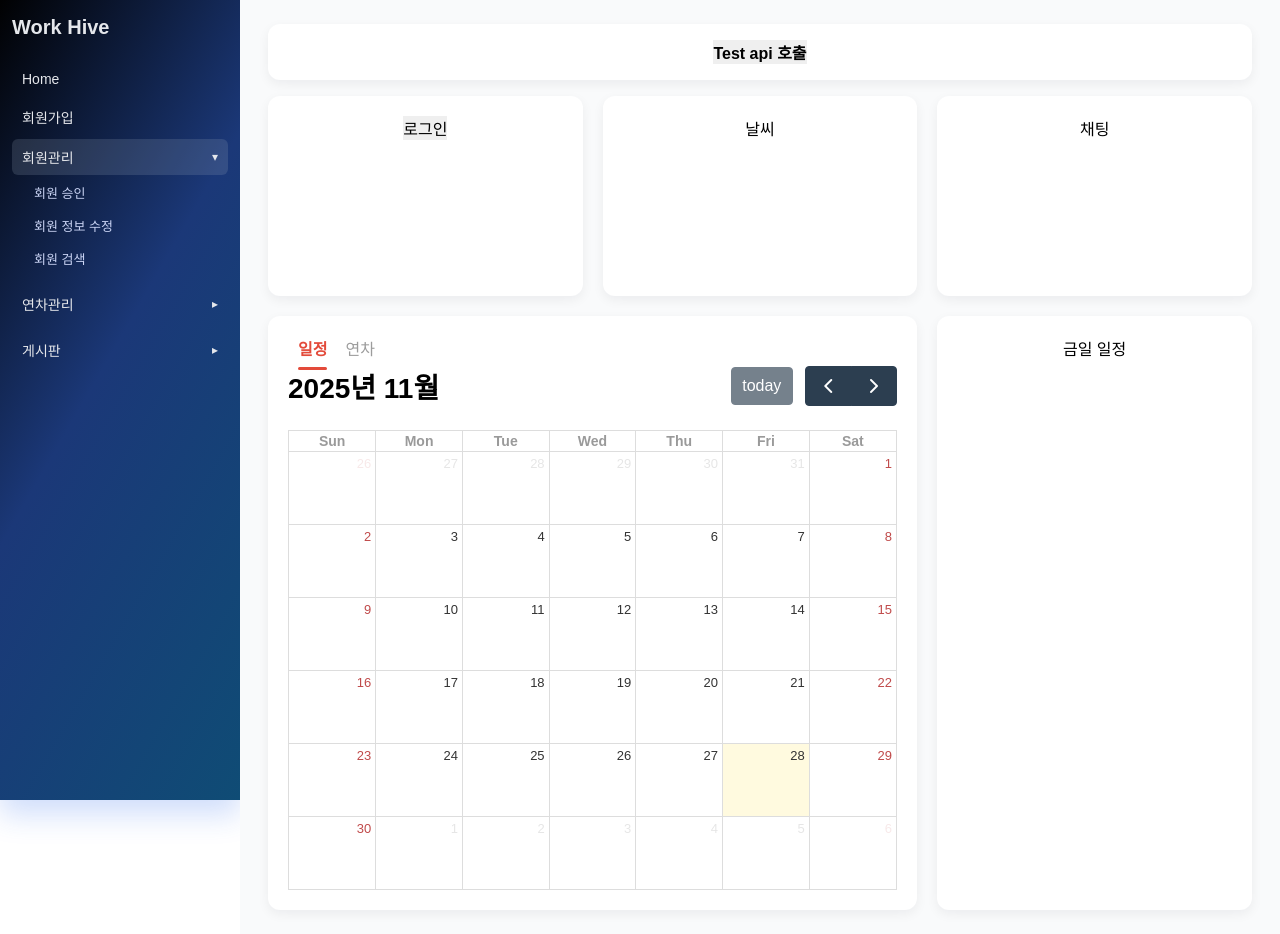
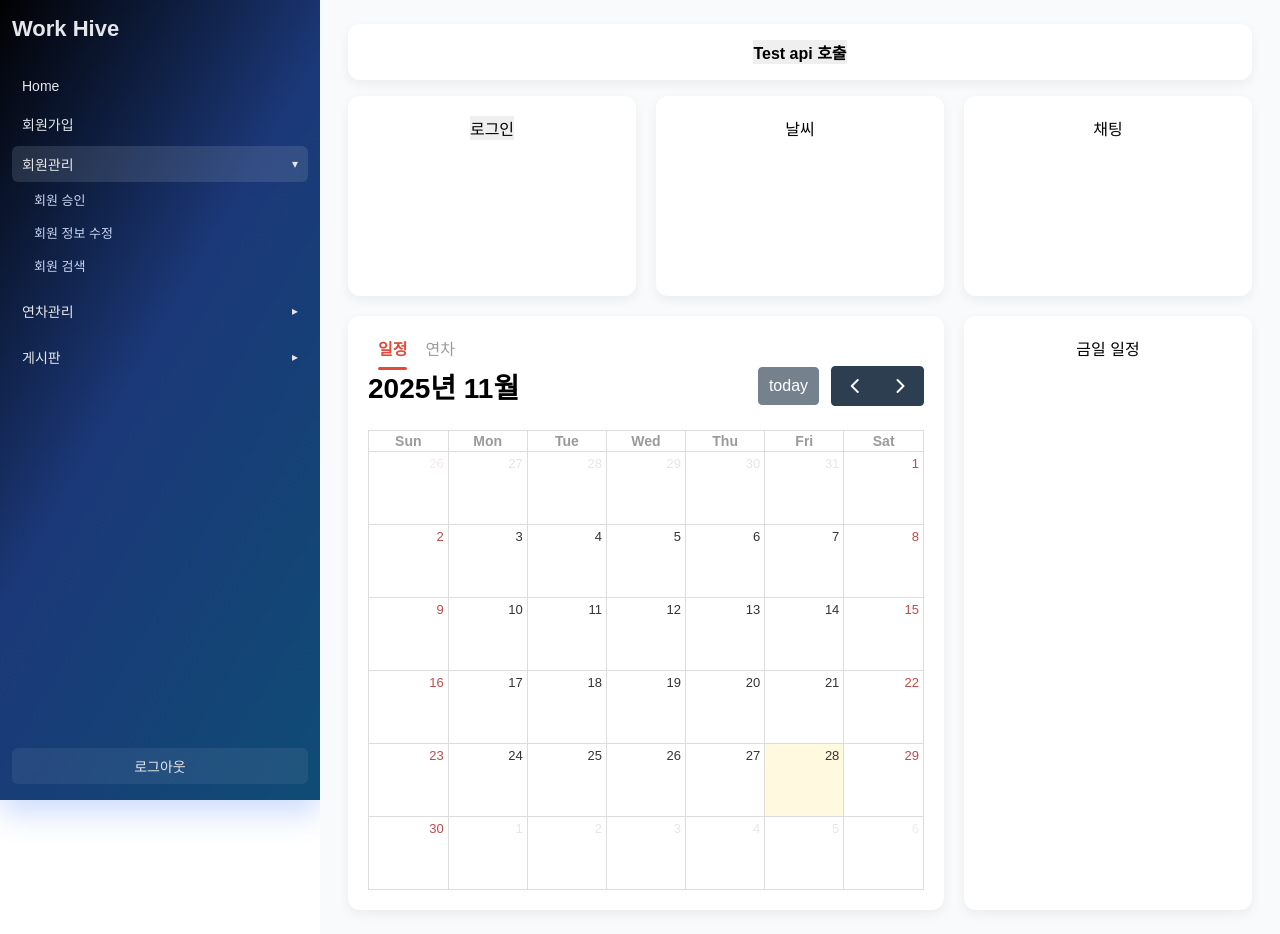
Before and after one commit to prjsghq7/work-hive-front, a React (Vite) app: page / in a window 1280 px wide. Built offline with nearby package versions, Linux system fonts and the light colour scheme; a web font is replaced by a local one.

Commit message:
[FR, 김건호, 사이드 바 width 수정 + 로그아웃 추가] 사이드바 넓이 수정 로그아웃 버튼 추가 및 로그인 상태 별 화면 천이

```diff
--- a/src/components/sidebar/Sidebar.css
+++ b/src/components/sidebar/Sidebar.css
@@ -1,24 +1,28 @@
 @charset "UTF-8";
 .sidebar {
-  width: 240px;
+  width: 20rem;
   height: 100vh;
   background: linear-gradient(300deg, #0f4c75 0, #1b3878 55%, #010102 100%);
   box-shadow: 0 0.875rem 1.75rem rgba(37, 99, 235, 0.22);
   color: #e5e7eb;
   padding: 16px 12px;
   box-sizing: border-box;
+  align-items: stretch;
+  display: flex;
+  flex-direction: column;
+  justify-content: flex-start;
 }
-
-.sidebar-logo {
-  font-size: 20px;
+.sidebar .sidebar-logo {
+  font-size: 1.375rem;
   font-weight: 700;
-  margin-bottom: 24px;
+  margin-bottom: 1.75rem;
 }
 
 .sidebar-nav {
   display: flex;
   flex-direction: column;
   gap: 4px;
+  flex-grow: 1;
 }
 
 .sidebar-group {
@@ -80,4 +84,22 @@
   color: #f9fafb;
 }
 
+.sidebar-footer {
+  margin-top: 1rem;
+}
+.sidebar-footer .sidebar-logout {
+  width: 100%;
+  padding: 0.5rem 0.75rem;
+  border: none;
+  outline: none;
+  background: rgba(148, 163, 184, 0.12);
+  color: inherit;
+  cursor: pointer;
+  font-size: 14px;
+  border-radius: 6px;
+}
+.sidebar-footer .sidebar-logout:hover {
+  background: rgba(148, 163, 184, 0.18);
+}
+
 /*# sourceMappingURL=Sidebar.css.map */
--- a/src/components/sidebar/Sidebar.jsx
+++ b/src/components/sidebar/Sidebar.jsx
@@ -1,6 +1,7 @@
 import { useState } from "react";
-import { Link, useLocation } from "react-router-dom";
+import {Link, useLocation, useNavigate} from "react-router-dom";
 import "./Sidebar.min.css";
+import {useAuth} from "./../../pages/user/AuthContext.jsx";
 
 export default function Sidebar() {
     const location = useLocation();
@@ -48,12 +49,24 @@ export default function Sidebar() {
         }
     ];
 
+    const navigate = useNavigate();
     const [openMenu, setOpenMenu] = useState("user");
     // const [openMenu, setOpenMenu] = useState(null);
 
     const handleToggle = (id) => {
         setOpenMenu((prev) => (prev === id ? null : id));
     };
+
+    const {logout, isLoggedIn} = useAuth();
+    const handleLogout = () => {
+        if (!isLoggedIn) {
+            alert("로그인 부터 해주세요.");
+            navigate("/user/login");
+            return;
+        } else {
+            logout();
+        }
+    }
 
     return (
         <aside className="sidebar">
@@ -117,6 +130,10 @@ export default function Sidebar() {
                     return null;
                 })}
             </nav>
+
+            <div className="sidebar-footer">
+                <button type="button" className="sidebar-logout" onClick={handleLogout}>로그아웃</button>
+            </div>
         </aside>
     );
 }
--- a/src/components/sidebar/Sidebar.min.css
+++ b/src/components/sidebar/Sidebar.min.css
@@ -1 +1 @@
-@charset "UTF-8";.sidebar{width:240px;height:100vh;background:linear-gradient(300deg,#0f4c75 0,#1b3878 55%,#010102 100%);box-shadow:0 .875rem 1.75rem rgba(37,99,235,.22);color:#e5e7eb;padding:16px 12px;box-sizing:border-box}.sidebar-logo{font-size:20px;font-weight:700;margin-bottom:24px}.sidebar-nav{display:flex;flex-direction:column;gap:4px}.sidebar-group{margin-bottom:6px}.sidebar-main-item{width:100%;padding:8px 10px;border:0;outline:0;background:0 0;color:inherit;display:flex;align-items:center;justify-content:space-between;cursor:pointer;font-size:14px;border-radius:6px}.sidebar-main-item:hover{background:rgba(148,163,184,.15)}.sidebar-main-item.open{background:rgba(148,163,184,.2)}.sidebar-arrow{font-size:12px}.sidebar-submenu{margin-top:2px;padding-left:12px;display:flex;flex-direction:column}.sidebar-sub-item{font-size:13px;padding:6px 10px;border-radius:6px;text-decoration:none;color:#cbd5f5;margin-bottom:2px}.sidebar-sub-item:hover{background:rgba(148,163,184,.18)}.sidebar-sub-item.active{background:#2563eb;color:#f9fafb}
+@charset "UTF-8";.sidebar,.sidebar-nav{display:flex;flex-direction:column}.sidebar{width:20rem;height:100vh;background:linear-gradient(300deg,#0f4c75 0,#1b3878 55%,#010102 100%);box-shadow:0 .875rem 1.75rem rgba(37,99,235,.22);color:#e5e7eb;padding:16px 12px;box-sizing:border-box;align-items:stretch;justify-content:flex-start}.sidebar .sidebar-logo{font-size:1.375rem;font-weight:700;margin-bottom:1.75rem}.sidebar-nav{gap:4px;flex-grow:1}.sidebar-group{margin-bottom:6px}.sidebar-main-item{width:100%;padding:8px 10px;border:0;outline:0;background:0 0;color:inherit;display:flex;align-items:center;justify-content:space-between;cursor:pointer;font-size:14px;border-radius:6px}.sidebar-main-item:hover{background:rgba(148,163,184,.15)}.sidebar-main-item.open{background:rgba(148,163,184,.2)}.sidebar-arrow{font-size:12px}.sidebar-submenu{margin-top:2px;padding-left:12px;display:flex;flex-direction:column}.sidebar-sub-item{font-size:13px;padding:6px 10px;border-radius:6px;text-decoration:none;color:#cbd5f5;margin-bottom:2px}.sidebar-footer .sidebar-logout:hover,.sidebar-sub-item:hover{background:rgba(148,163,184,.18)}.sidebar-sub-item.active{background:#2563eb;color:#f9fafb}.sidebar-footer{margin-top:1rem}.sidebar-footer .sidebar-logout{width:100%;padding:.5rem .75rem;border:0;outline:0;background:rgba(148,163,184,.12);color:inherit;cursor:pointer;font-size:14px;border-radius:6px}
--- a/src/components/sidebar/Sidebar.scss
+++ b/src/components/sidebar/Sidebar.scss
@@ -1,25 +1,32 @@
 @import "../../assets/Def.scss";
 
 .sidebar {
-  width: 240px;
+  width: 20rem;
   height: 100vh;
   background: $global-color-gradient;
   box-shadow: 0 0.875rem 1.75rem rgba(37, 99, 235, 0.22); // 14px 28px
   color: #e5e7eb;
   padding: 16px 12px;
   box-sizing: border-box;
-}
 
-.sidebar-logo {
-  font-size: 20px;
-  font-weight: 700;
-  margin-bottom: 24px;
+  align-items: stretch;
+  display: flex;
+  flex-direction: column;
+  justify-content: flex-start;
+
+  .sidebar-logo {
+    font-size: 1.375rem;
+    font-weight: 700;
+    margin-bottom: 1.75rem;
+  }
 }
 
 .sidebar-nav {
   display: flex;
   flex-direction: column;
   gap: 4px;
+
+  flex-grow: 1;
 }
 
 .sidebar-group {
@@ -80,3 +87,23 @@
   background: #2563eb;
   color: #f9fafb;
 }
+
+.sidebar-footer {
+  margin-top: 1rem;
+
+  .sidebar-logout {
+    width: 100%;
+    padding: 0.5rem 0.75rem;
+    border: none;
+    outline: none;
+    background: rgba(148, 163, 184, 0.12);
+    color: inherit;
+    cursor: pointer;
+    font-size: 14px;
+    border-radius: 6px;
+
+    &:hover {
+      background: rgba(148, 163, 184, 0.18);
+    }
+  }
+}
```
Also changed, not shown: 1 other file (tests, documents, lock files or other folders).
